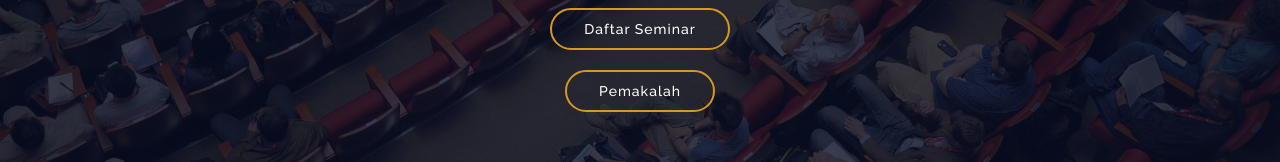
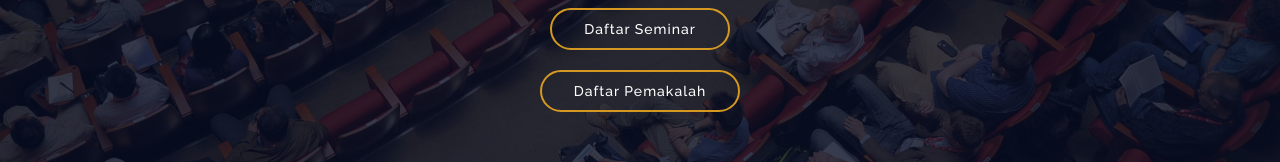
Before and after one commit to yogip45/SENOVTEC, a plain HTML site: page index.html in a window 1280 px wide. Shown: the part 480-642 px from the top of the page. Drawn offline with nearby package versions, Linux system fonts and the light colour scheme.

Commit message:
Update index.html

```diff
--- a/index.html
+++ b/index.html
@@ -82,7 +82,7 @@
       <h1 class="mb-4 pb-0 pt-xl-5">Seminar Nasional Inovasi dan Pembangunan Teknologi Terapan <br><span>SENOVTEK</span></h1>
       <p class="mb-4 pb-0">20 Oktober 2022, Auditorium GKB, Politeknik Negeri Cilacap, Indonesia</p>
       <a href="" class="about-btn scrollto">Daftar Seminar</a>
-      <a href="https://www.ijert.org/call-for-papers" class="about-btn scrollto">Pemakalah</a>
+      <a href="https://www.ijert.org/call-for-papers" class="about-btn scrollto">Daftar Pemakalah</a>
 
          <div id="countdown" class="d-flex align-items-center mt-2 mb-0">
           <div class="container d-flex flex-column align-items-center">
```
